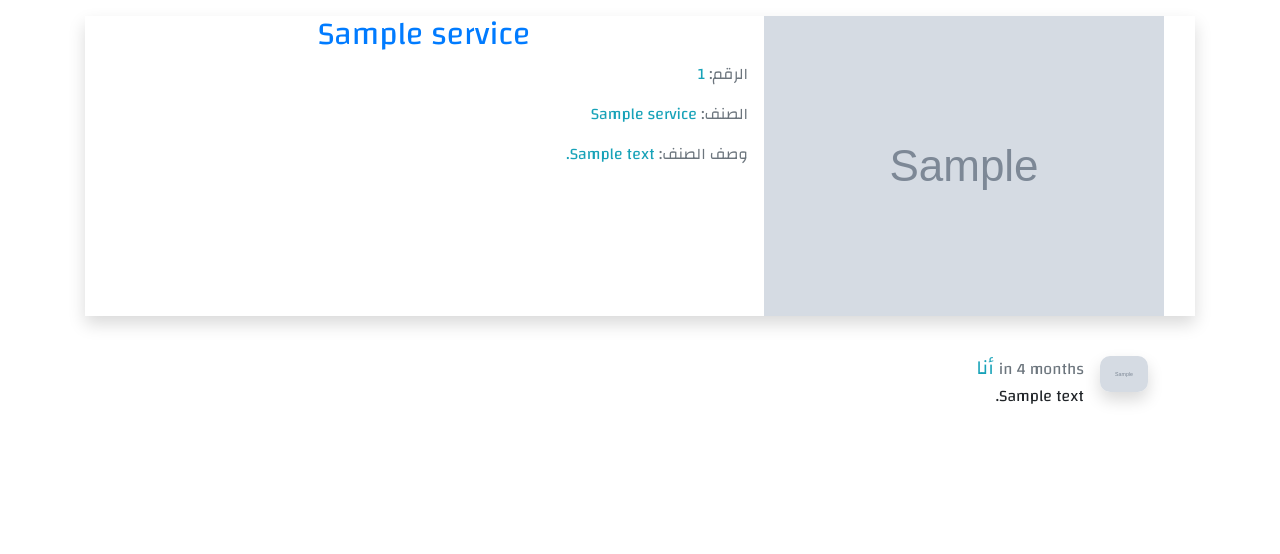
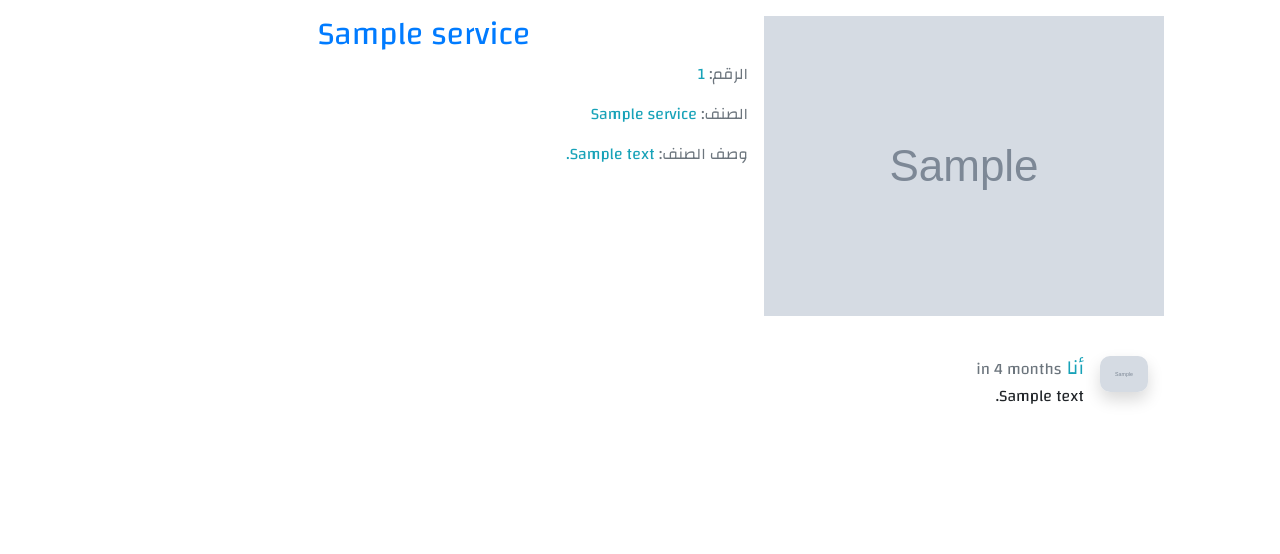
Before and after one commit to Adetec/home-service, a Flask app: page /request_service/1/1/new in a window 1280 px wide. Shown: the part 56-610 px from the top of the page. Run offline with Flask 2, Linux system fonts and the light colour scheme; a user stored in the database is signed in; tables that the repository leaves empty hold one stand-in row (values such as "Sample post"); grey boxes marked "Sample" are stand-in pictures; some libraries are stand-ins or nearby versions.

Commit message:
style: Update request service style

```diff
--- a/application/templates/request-service.html
+++ b/application/templates/request-service.html
@@ -1,6 +1,6 @@
 {% extends 'base.html' %}
 {% block main %}
-    <div class="container media shadow mt-3 mb-4">
+    <div class="container media mt-3 mb-4">
         <img class="align-self-start mr-3" src="{{ url_for('static', filename='img/services/'+service.image_file) }}">
         <div class="media-body mr-3 text-right">
             <h2 class="text-primary text-center">{{ service.service_name }}</h2>
@@ -20,18 +20,18 @@
                         <li class="media p-3">
                             <img src="{{ url_for('static', filename='img/users-profile/'+ m.message_sender.image_file) }}" class="img-comment mr-3 img-fluid shadow" alt="{{ m.message_sender.username}}">
                             <div class="media-body mr-3">
-                                <h5 class="mt-0 mb-1 text-info"> <small class="text-muted text-center">{{ moment(m.created_at).fromNow() }}</small> أنا </h5>
+                                <h5 class="mt-0 mb-1 text-info"> أنا <small class="text-muted text-center">{{ moment(m.created_at).fromNow() }}</small></h5>
                                 {{ m.message}}
                             </div>
                         </li>
 
                     {% elif (m.message_sender.id == service.user_id) or  (m.message_sender.id != client_id and current_user.id == service.user_id) %}
-                        <li class="media text-left p-3">
+                        <li class="media p-3">
+                            <img src="{{ url_for('static', filename='img/users-profile/'+ m.message_sender.image_file) }}" class="img-comment mr-3 img-fluid shadow" alt="{{ m.message_sender.username}}">
                             <div class="media-body mr-3">
-                                <h5 class="mt-0 mb-1 text-info"><small class="text-muted text-center">{{ moment(m.created_at).fromNow() }}</small> {{ m.message_sender.username }}</h5>
+                                <h5 class="mt-0 mb-1 text-info">{{ m.message_sender.username }} <small class="text-muted text-center">{{ moment(m.created_at).fromNow() }}</small></h5>
                                 {{ m.message}}
                             </div>
-                            <img src="{{ url_for('static', filename='img/users-profile/'+ m.message_sender.image_file) }}" class="img-comment align-left mr-3 img-fluid shadow" alt="{{ m.message_sender.username}}">
                         </li>
                     {% endif %}
                 {% else %}
```
